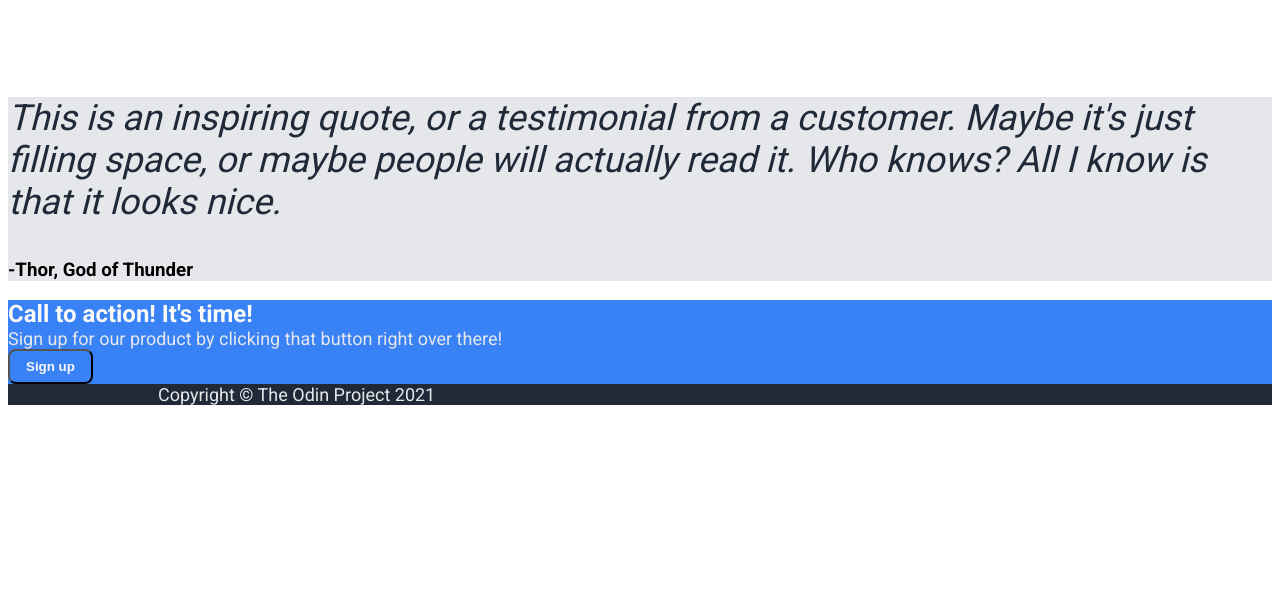
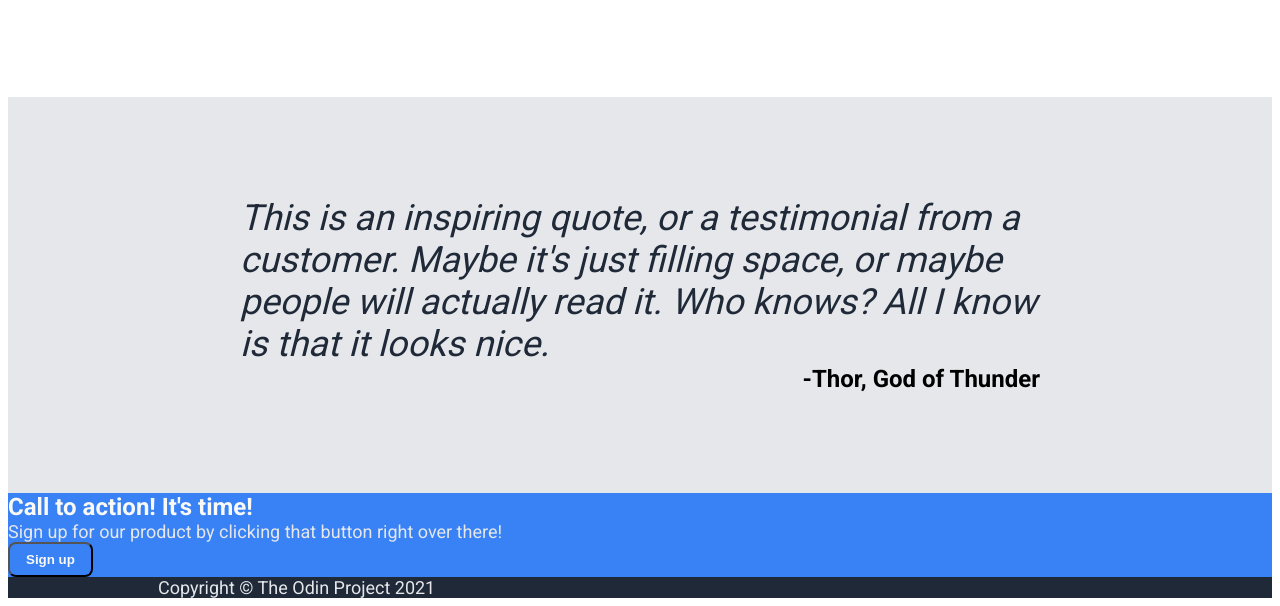
Before and after one commit to cryptxwastaken/landing-page, a plain HTML site: page index.html in a window 1280 px wide. Shown: the part 871-1477 px from the top of the page. Before the commit the page ends 1284 px from the top, so only its background shows below. Drawn offline with Linux system fonts and the light colour scheme.

Commit message:
Update flexbox layout for quote section

```diff
--- a/index.html
+++ b/index.html
@@ -53,8 +53,10 @@
         </div>
     </div>
     <div class="quote-bg">
-        <p class="quote-text">This is an inspiring quote, or a testimonial from a customer. Maybe it's just filling space, or maybe people will actually read it. Who knows? All I know is that it looks nice.</p>
-        <h3>-Thor, God of Thunder</h3>
+        <div class="quote-container">
+            <p class="quote-text">This is an inspiring quote, or a testimonial from a customer. Maybe it's just filling space, or maybe people will actually read it. Who knows? All I know is that it looks nice.</p>
+            <h2 class="quotee">-Thor, God of Thunder</h3>
+        </div>
     </div>
     <div class="cta-bg">
         <div class="container">
--- a/styles.css
+++ b/styles.css
@@ -138,3 +138,24 @@ img {
 .info {
     max-width: 200px;
 }
+
+/* Quote */
+.quote-bg {
+    display: flex;
+    justify-content: center;
+}
+
+.quote-container {
+    display: flex;
+    flex-direction: column;
+    width: 800px;
+    margin: 100px 0 100px 0;
+}
+
+.quote-text {
+    margin: 0;
+}
+
+.quotee {
+    margin: 0 0 0 auto;
+}
```
